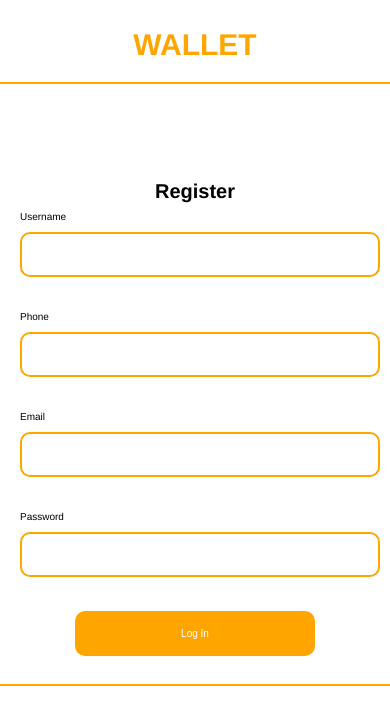
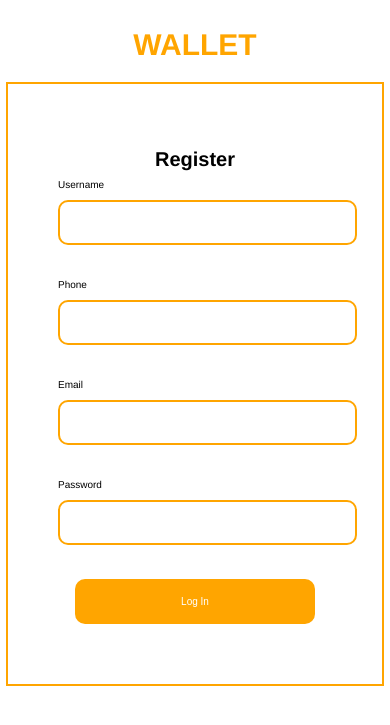
Before and after one commit to Hussein-02/wallet, a PHP site: page /register.html in a window 390 px wide; the page is wider, and only the part inside the window is pictured. Shown: the top 725 px of that part. Run offline with PHP 8.4, Linux system fonts and the light colour scheme.

Commit message:
fixed register responsivenes

```diff
--- a/wallet-user/css/styles.css
+++ b/wallet-user/css/styles.css
@@ -436,6 +436,10 @@
     max-height: 100%;
     height: 600px;
   }
+  .register-section {
+    width: 100%;
+    height: 600px;
+  }
 }
 
 @media (max-width: 576px) {
@@ -495,16 +499,14 @@
     font-size: 10px;
   }
 
-  .register-section h1 {
+  /* .register-section h1 {
     margin-top: 20vw;
-    /* margin-bottom: 0vw; */
-  }
+  } */
 
   /* .login-form {
     margin-top: -vw;
   } */
   .login-input {
-    /* width: 80%; */
     margin-left: 100px;
   }
   .login-input > input {
```
